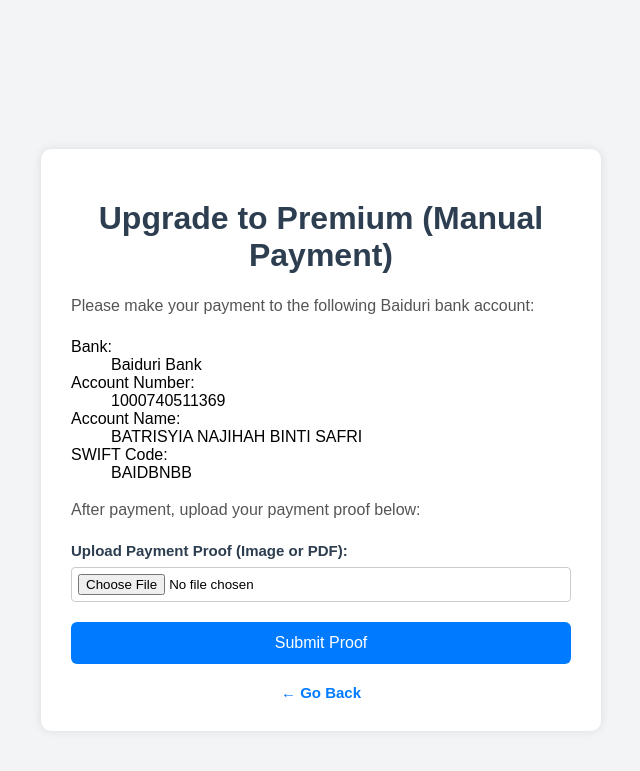
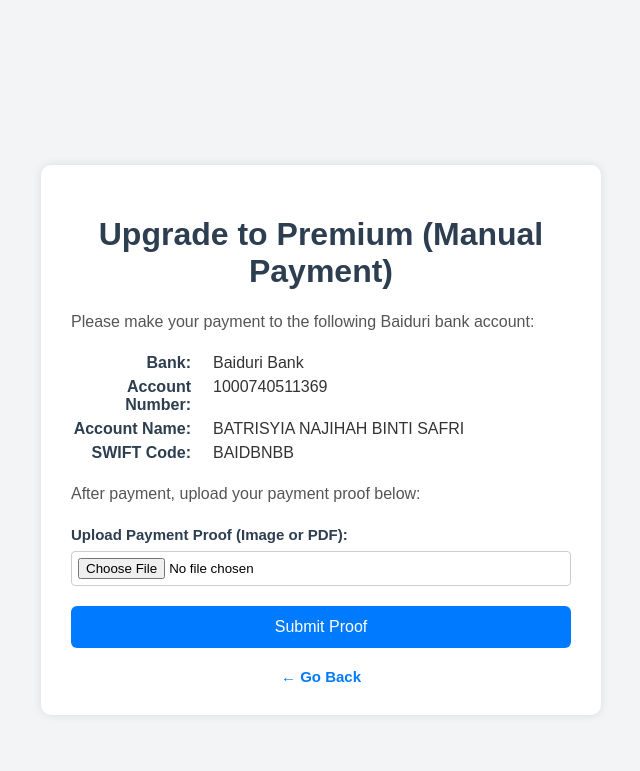
Before and after one commit to batrisyiasafri/salesvisualizer, a Flask app: page /upgrade_manual in a window 1280 px wide. Shown: the top 771 px of the page, without its empty margins (319-959 px from the left). Run offline with Flask 3, Linux system fonts and the light colour scheme; the visitor is signed in with stand-in values (Sample User, id 1); parts of the project's set-up code (start-up, migrations or seed data) failed here and were passed over.

Commit message:
Update upgrade_manual.html again

```diff
--- a/templates/upgrade_manual.html
+++ b/templates/upgrade_manual.html
@@ -38,21 +38,25 @@
       font-size: 16px;
     }
 
-    ul {
-      list-style-type: none;
-      padding: 0;
+    dl {
+      display: grid;
+      grid-template-columns: 130px 1fr;
+      gap: 6px 12px;
       margin-bottom: 20px;
       font-size: 16px;
       color: #333;
     }
 
-    ul li {
-      margin-bottom: 8px;
+    dl dt {
+      font-weight: 700;
+      color: #2c3e50;
+      text-align: right;
+      padding-right: 10px;
+      user-select: none;
     }
 
-    ul li strong {
-      width: 130px;
-      display: inline-block;
+    dl dd {
+      margin: 0;
     }
 
     label {
```
